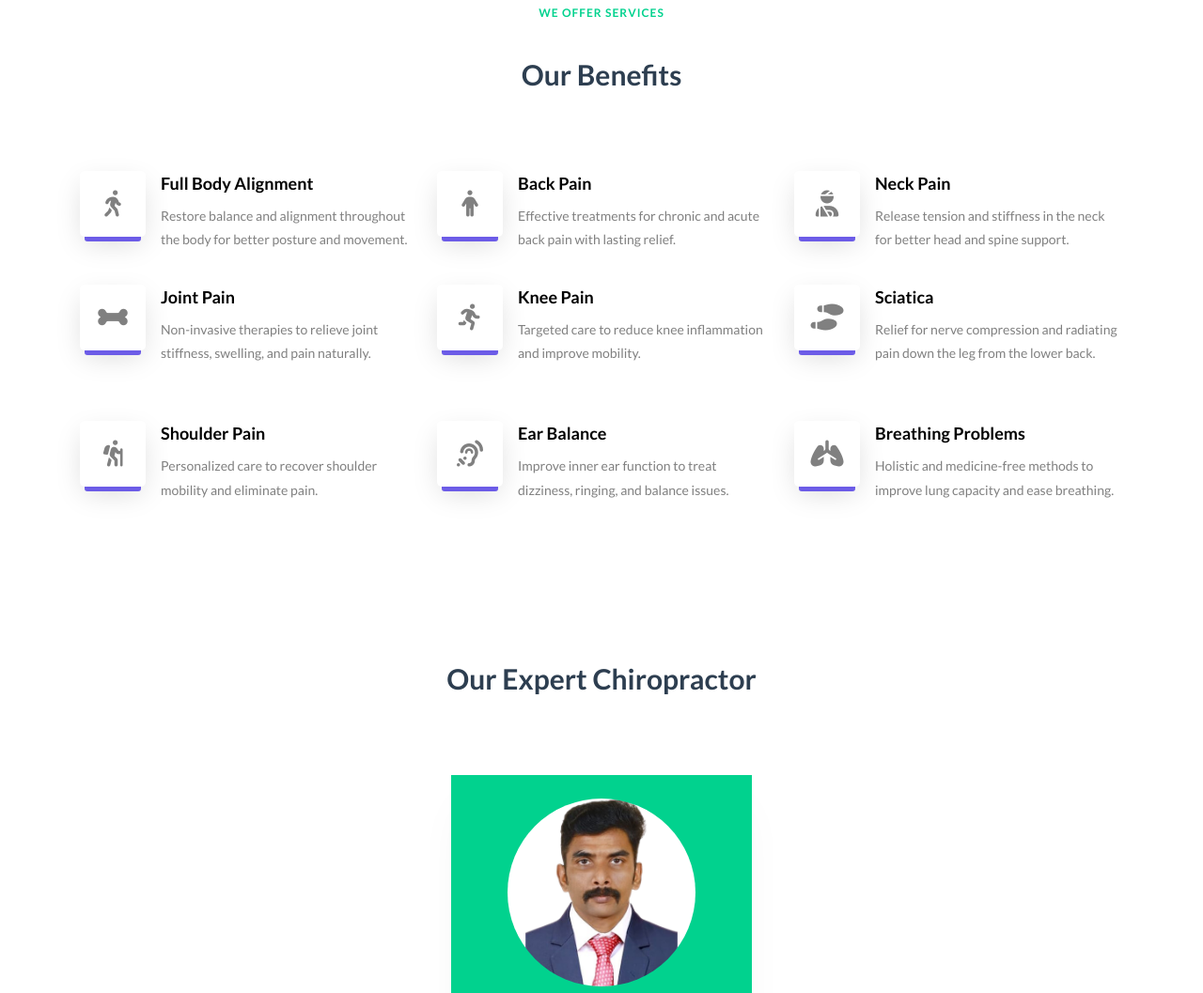
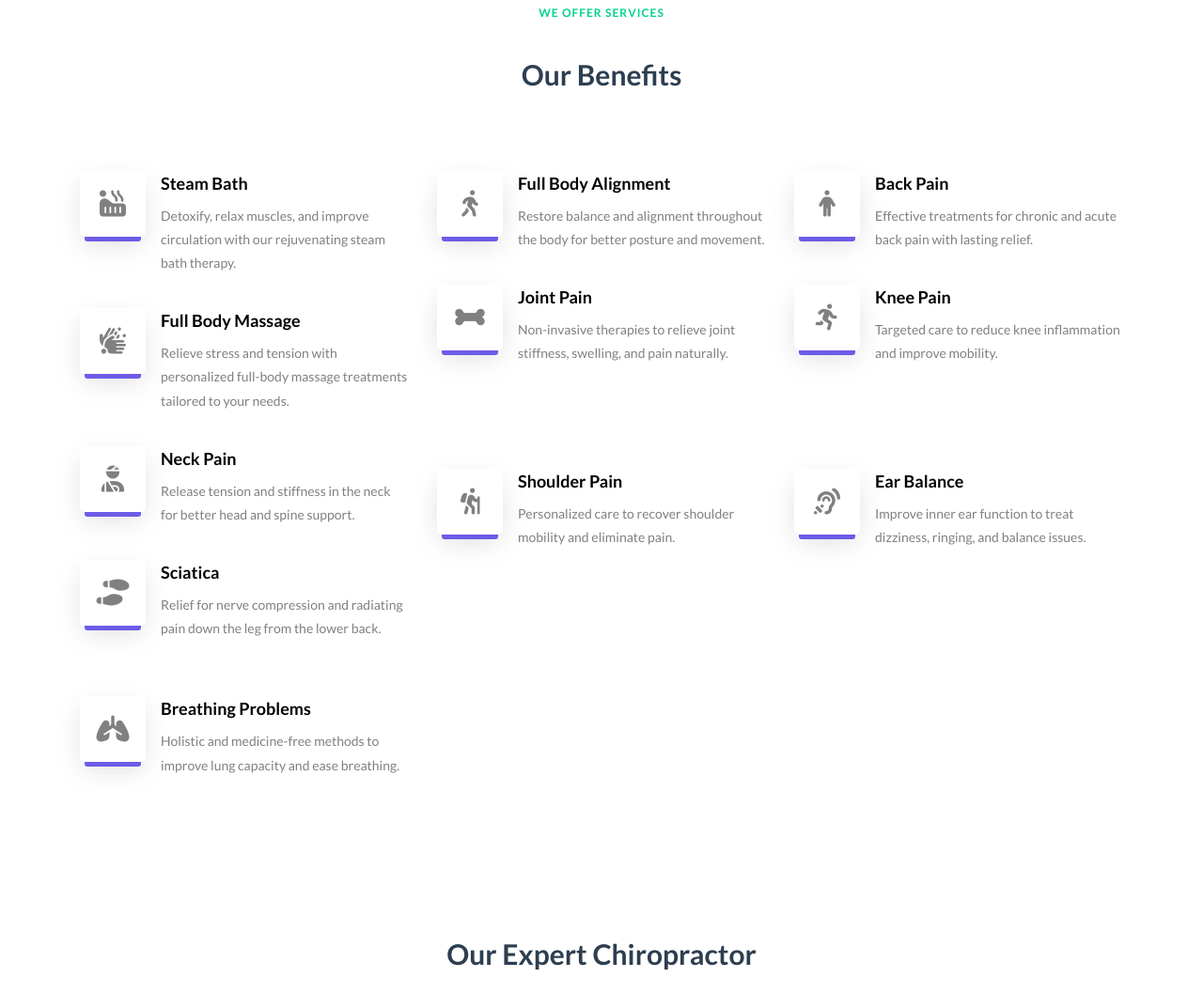
Before and after one commit to fabinzzx/rajaguruwellness, a plain HTML site: page index.html in a window 1280 px wide. Shown: the part 3304-4361 px from the top of the page at 94% size. Drawn offline with nearby package versions, Linux system fonts and the light colour scheme; some packages are replaced by stand-ins of ours; files that its build step writes are made by us from their sources; no server answers.

Commit message:
updated benefits

```diff
--- a/index.html
+++ b/index.html
@@ -318,6 +318,28 @@
       </div>
     </div>
     <div class="row">
+<!-- Steam Bath & Full Body Massage -->
+<div class="col-md-4 services ftco-animate">
+  <div class="d-block d-flex">
+    <div class="icon d-flex justify-content-center align-items-center">
+      <i class="fa-solid fa-hot-tub-person fa-2x"></i>
+    </div>
+    <div class="media-body pl-3">
+      <h3 class="heading">Steam Bath</h3>
+      <p>Detoxify, relax muscles, and improve circulation with our rejuvenating steam bath therapy.</p>
+    </div>
+  </div>
+
+  <div class="d-block d-flex">
+    <div class="icon d-flex justify-content-center align-items-center">
+      <i class="fa-solid fa-hands-bubbles fa-2x"></i>
+    </div>
+    <div class="media-body pl-3">
+      <h3 class="heading">Full Body Massage</h3>
+      <p>Relieve stress and tension with personalized full-body massage treatments tailored to your needs.</p>
+    </div>
+  </div>
+</div>
 
       <!-- Full Body Alignment -->
       <div class="col-md-4 services ftco-animate">
```
